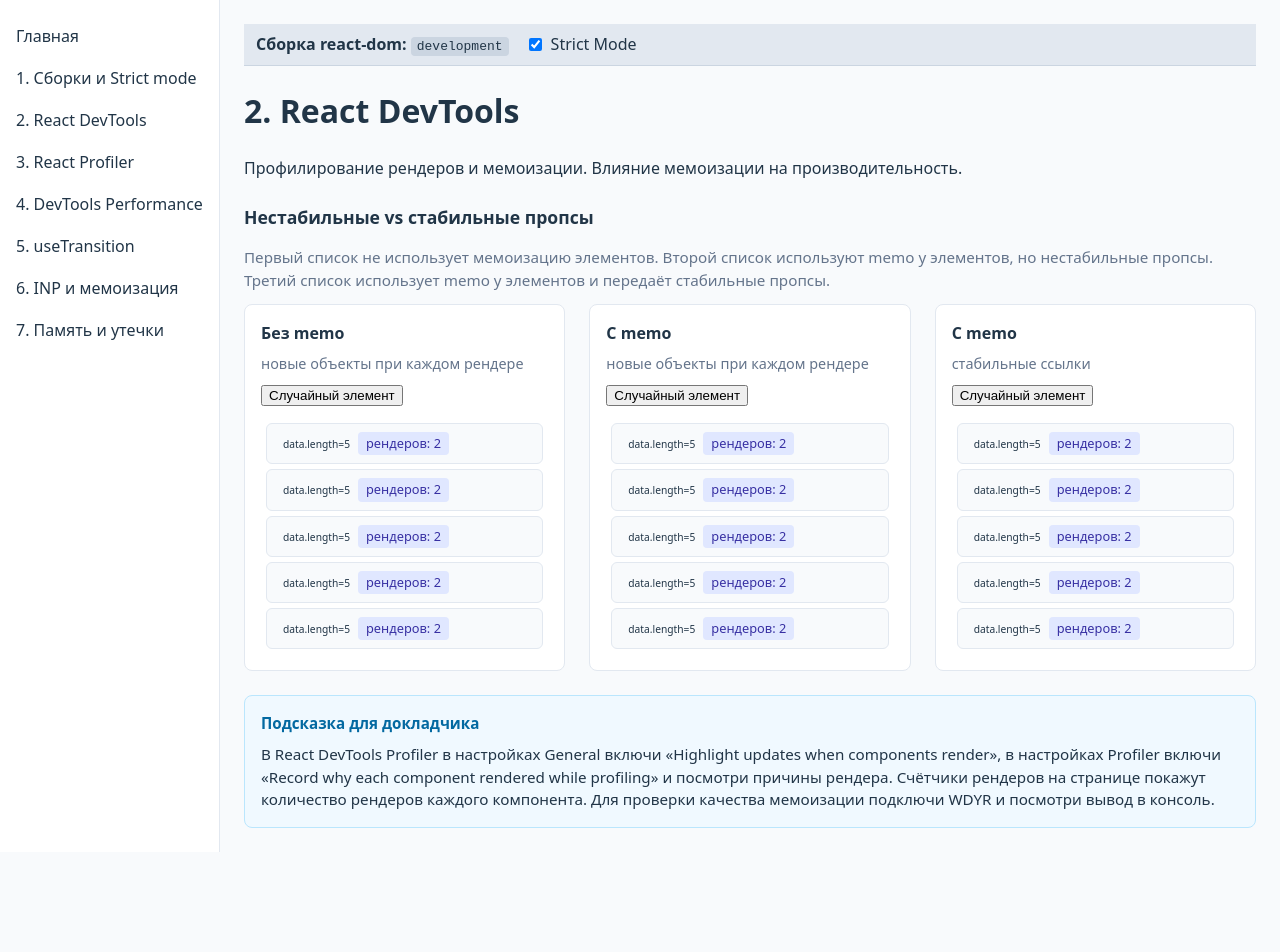
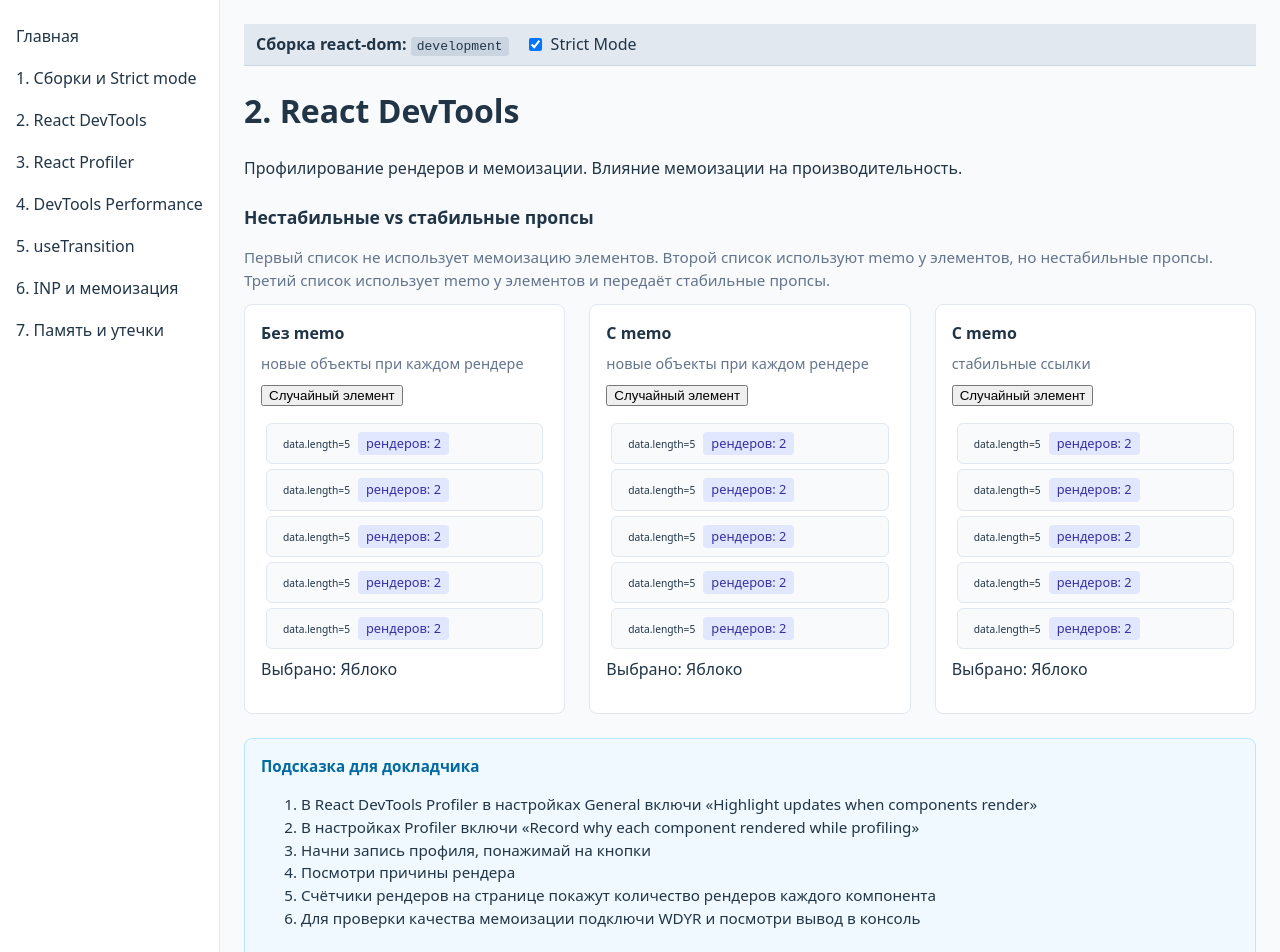
Before and after one commit to victor-homyakov/react-profiling-demo, a React (Vite) app: page /devtools in a window 1280 px wide. Shown: the top 952 px of the page. Before the commit the page ends 852 px from the top, so only its background shows below. Built offline with nearby package versions, Linux system fonts and the light colour scheme.

Commit message:
Improve descriptions

```diff
--- a/index.html
+++ b/index.html
@@ -4,7 +4,7 @@
         <meta charset="UTF-8" />
         <link rel="icon" type="image/svg+xml" href="/vite.svg" />
         <meta name="viewport" content="width=device-width, initial-scale=1.0" />
-        <title>React Demo — Profiling & Memory (Podlodka React Crew)</title>
+        <title>React Demo — Profiling & Memory</title>
     </head>
     <body>
         <div id="root"></div>
--- a/src/demos/UnstablePropsDemo.tsx
+++ b/src/demos/UnstablePropsDemo.tsx
@@ -41,7 +41,7 @@
 };
 
 function NoMemoList() {
-    const [selected, setSelected] = useState<string | null>(null);
+    const [selected, setSelected] = useState<string>(ITEMS[0]);
     return (
         <div style={blockStyle}>
             <h3 style={h3Style}>Без memo</h3>
@@ -67,7 +67,7 @@
  * Плохие пропсы: новые ссылки при каждом рендере родителя — memo не помогает
  */
 function BadPropsList() {
-    const [selected, setSelected] = useState<string | null>(null);
+    const [selected, setSelected] = useState<string>(ITEMS[0]);
     return (
         <div style={blockStyle}>
             <h3 style={h3Style}>С memo</h3>
@@ -93,7 +93,7 @@
  * Хорошие пропсы: стабильные ссылки — memo сокращает ререндеры
  */
 function GoodPropsList() {
-    const [selected, setSelected] = useState<string | null>(null);
+    const [selected, setSelected] = useState<string>(ITEMS[0]);
     const onSelect = useCallback((item: string) => {
         setSelected(item);
     }, []);
--- a/src/pages/BuildsPage.tsx
+++ b/src/pages/BuildsPage.tsx
@@ -16,8 +16,13 @@
             <p>Render count: {count}</p>
             <button onClick={() => setX(x + 1)}>Rerender</button>
             <SpeakerHint>
-                Демо видов сборки и переключателя Strict Mode; опиши разницу между ними; открой эту страницу →
-                переключай Strict Mode → нажимай кнопку «Rerender» → смотри, как увеличивается счетчик рендеров.
+                <ol>
+                    <li>Опиши разницу между видами сборки react-dom</li>
+                    <li>
+                        Опиши влияние Strict Mode на профиль; открой эту страницу → переключай Strict Mode → нажимай
+                        кнопку «Rerender» → смотри, как увеличивается счётчик рендеров.
+                    </li>
+                </ol>
             </SpeakerHint>
         </div>
     );
--- a/src/pages/DevToolsPage.tsx
+++ b/src/pages/DevToolsPage.tsx
@@ -10,10 +10,16 @@
             <UnstablePropsDemo />
 
             <SpeakerHint>
-                В React DevTools Profiler в настройках General включи «Highlight updates when components render», в
-                настройках Profiler включи «Record why each component rendered while profiling» и посмотри причины
-                рендера. Счётчики рендеров на странице покажут количество рендеров каждого компонента. Для проверки
-                качества мемоизации подключи WDYR и посмотри вывод в консоль.
+                <ol>
+                    <li>
+                        В React DevTools Profiler в настройках General включи «Highlight updates when components render»
+                    </li>
+                    <li>В настройках Profiler включи «Record why each component rendered while profiling»</li>
+                    <li>Начни запись профиля, понажимай на кнопки</li>
+                    <li>Посмотри причины рендера</li>
+                    <li>Счётчики рендеров на странице покажут количество рендеров каждого компонента</li>
+                    <li>Для проверки качества мемоизации подключи WDYR и посмотри вывод в консоль</li>
+                </ol>
             </SpeakerHint>
         </div>
     );
--- a/src/pages/HomePage.tsx
+++ b/src/pages/HomePage.tsx
@@ -2,7 +2,7 @@
     return (
         <div>
             <h1>React Demo — Profiling & Memory</h1>
-            <p>Демо-приложение для доклада Podlodka React Crew (23–27 марта).</p>
+            <p>Демо-приложение для доклада на тему «React 19, профилирование и память».</p>
             <p>Используйте навигацию слева, чтобы перейти к нужному разделу.</p>
         </div>
     );
```
Also changed, not shown: 2 other files (tests, documents, lock files or other folders).
